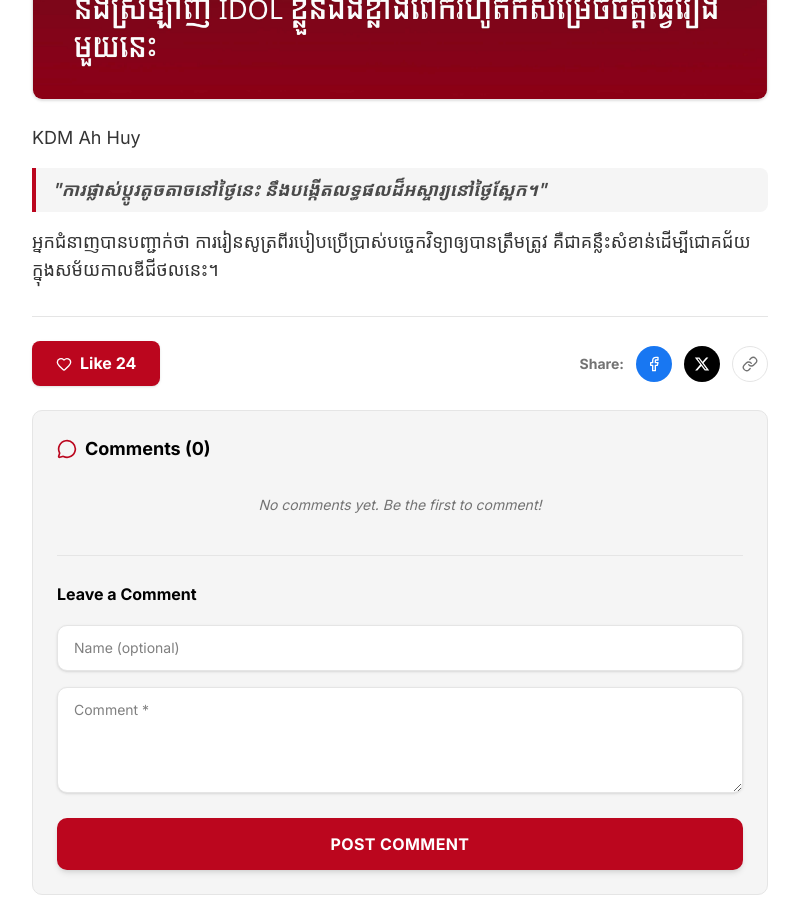
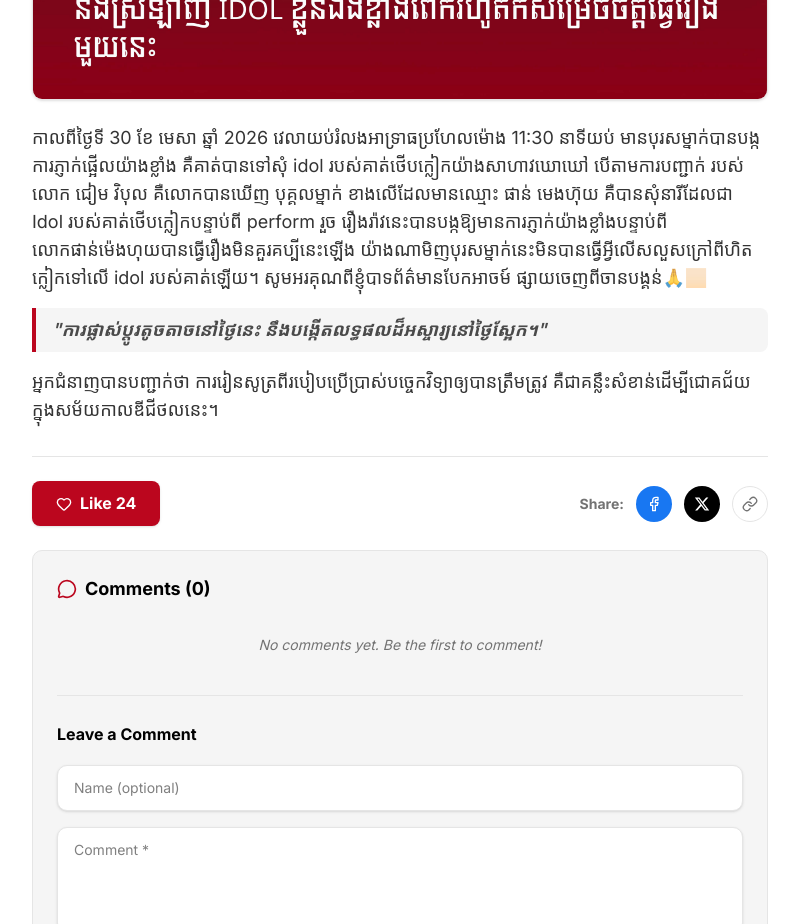
Before and after one commit to kennnaken-855kh/THMEYLAHOTNEWS, a Next.js app: page / in a window 1280 px wide. Shown: the part 1020-1944 px from the top of the page, without its empty margins (240-1039 px from the left). Built offline with nearby package versions, Linux system fonts and the light colour scheme.

Commit message:
feat: replace introductory paragraph with Khmer news story
Update article with detailed incident report from April 30, 2026.

```diff
--- a/components/article.tsx
+++ b/components/article.tsx
@@ -29,7 +29,7 @@ export function Article() {
       </div>
 
       <div className="text-lg text-foreground/80 space-y-4">
-        <p>KDM Ah Huy</p>
+        <p>កាលពីថ្ងៃទី 30 ខែ មេសា ឆ្នាំ 2026 វេលាយប់រំលងអាទ្រាធប្រហែលម៉ោង 11:30 នាទីយប់ មានបុរសម្នាក់បានបង្កការភ្ញាក់ផ្អើលយ៉ាងខ្លាំង គឺគាត់បានទៅសុំ idol របស់គាត់ថើបក្លៀកយ៉ាងសាហាវឃោឃៅ បើតាមការបញ្ជាក់ របស់លោក ជៀម វិបុល គឺលោកបានឃើញ បុគ្គលម្នាក់ ខាងលើដែលមានឈ្មោះ ផាន់ មេងហ៊ុយ គឺបានសុំនារីដែលជា Idol របស់គាត់ថើបក្លៀកបន្ទាប់ពី perform រួច រឿងរ៉ាវនេះបានបង្កឱ្យមានការភ្ញាក់យ៉ាងខ្លាំងបន្ទាប់ពីលោកផាន់ម៉េងហុយបានធ្វើរឿងមិនគួរគប្បីនេះឡើង យ៉ាងណាមិញបុរសម្នាក់នេះមិនបានធ្វើអ្វីលើសលួសក្រៅពីហិតក្លៀកទៅលើ idol របស់គាត់ឡើយ។ សូមអរគុណពីខ្ញុំបាទព័ត៌មានបែកអាចម៍ ផ្សាយចេញពីចានបង្គន់🙏🏻</p>
 
         <blockquote className="border-l-4 border-primary pl-4 py-2 italic font-semibold text-foreground/70 bg-muted rounded-r-md">
           {'"ការផ្លាស់ប្តូរតូចតាចនៅថ្ងៃនេះ នឹងបង្កើតលទ្ធផលដ៏អស្ចារ្យនៅថ្ងៃស្អែក។"'}
```
